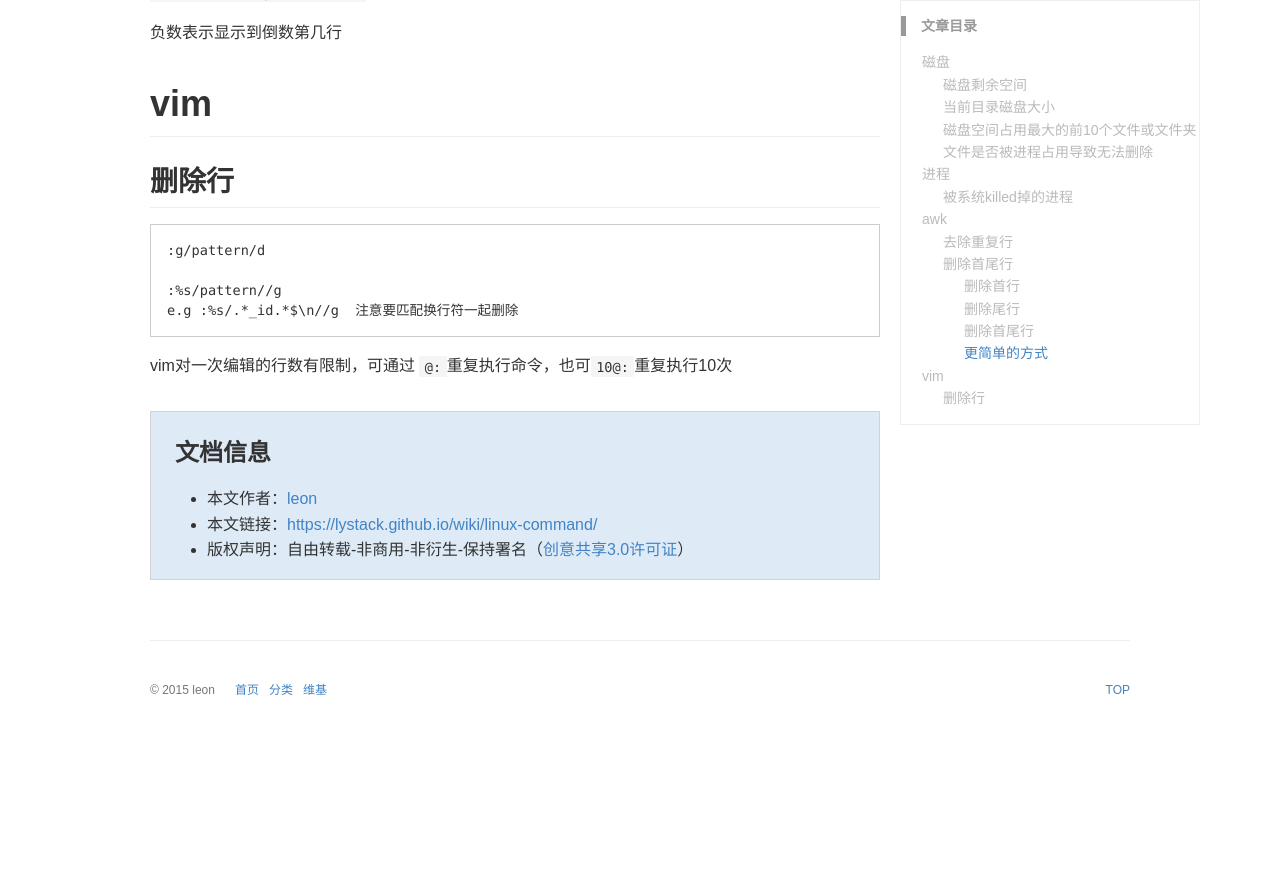
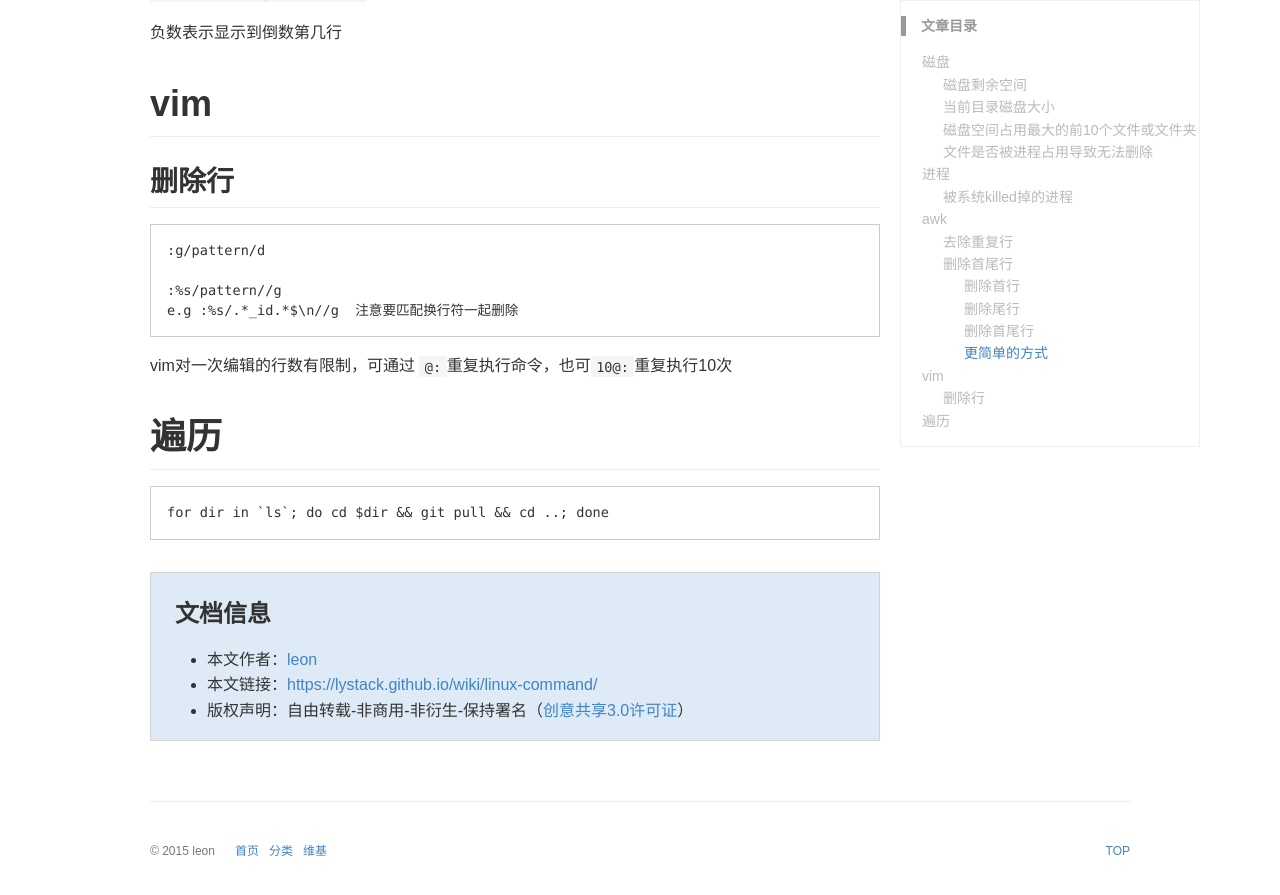
Before and after one commit to lystack/lystack.github.io, a Jekyll site: the page built from _wiki/linux-command.md, in a window 1280 px wide and 900 px high, scrolled down 1866 px. Shown: the top 895 px of the window. Built offline with Jekyll 4.4.1, drawn with Linux system fonts in a browser that asks for light colours; some web fonts are replaced; comment, search, counter and statistics services are not loaded; a style sheet for code colours, icons or effects is not loaded; before the commit the page ends 2605 px from its top, so only the background shows below that.

Commit message:
add loop command

````diff
--- a/_wiki/linux-command.md
+++ b/_wiki/linux-command.md
@@ -61,3 +61,8 @@ cat file.txt | sed '$d'
 e.g :%s/.*_id.*$\n//g  注意要匹配换行符一起删除
 ```
 vim对一次编辑的行数有限制，可通过 `@:`重复执行命令，也可`10@:`重复执行10次
+
+# 遍历
+```
+for dir in `ls`; do cd $dir && git pull && cd ..; done
+```
````
